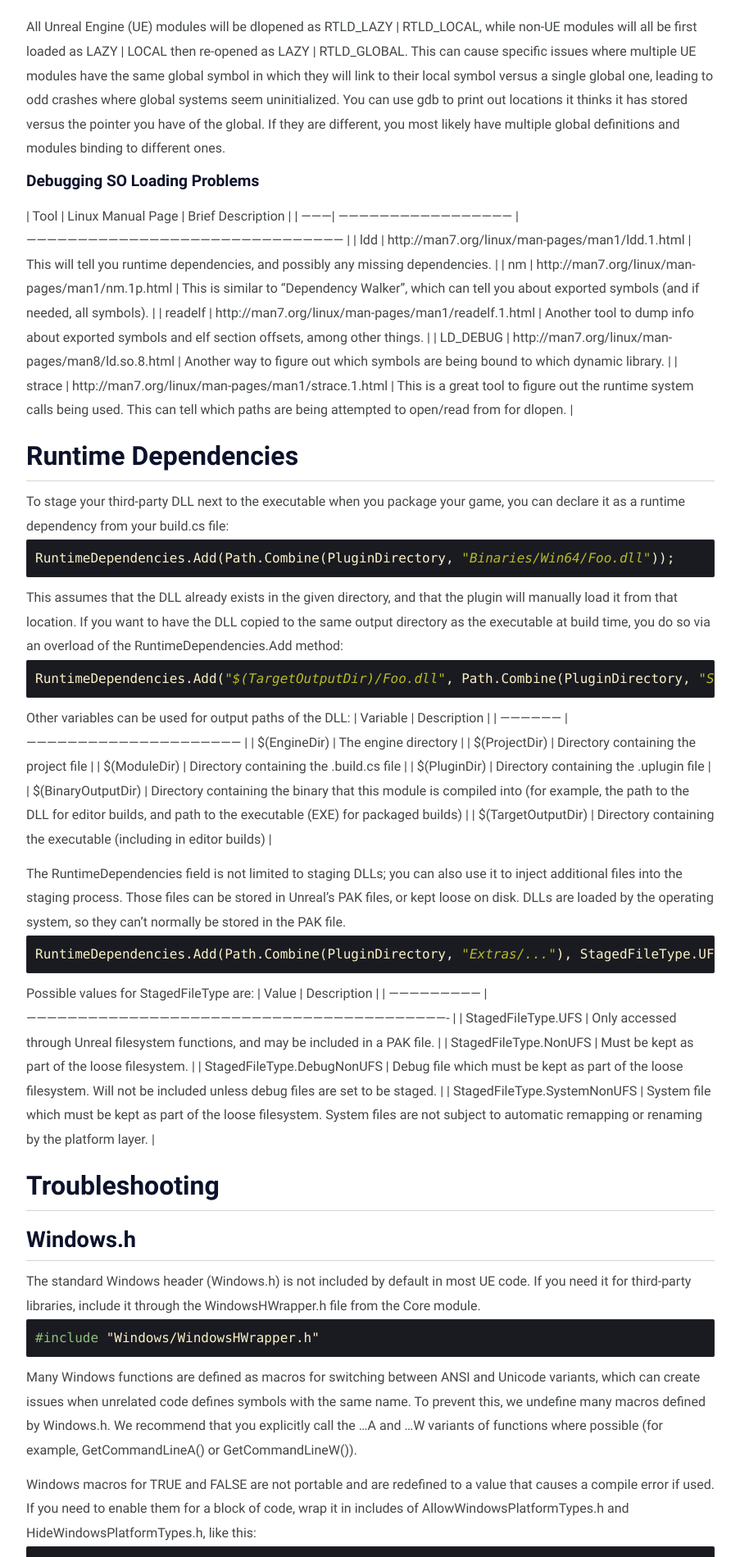
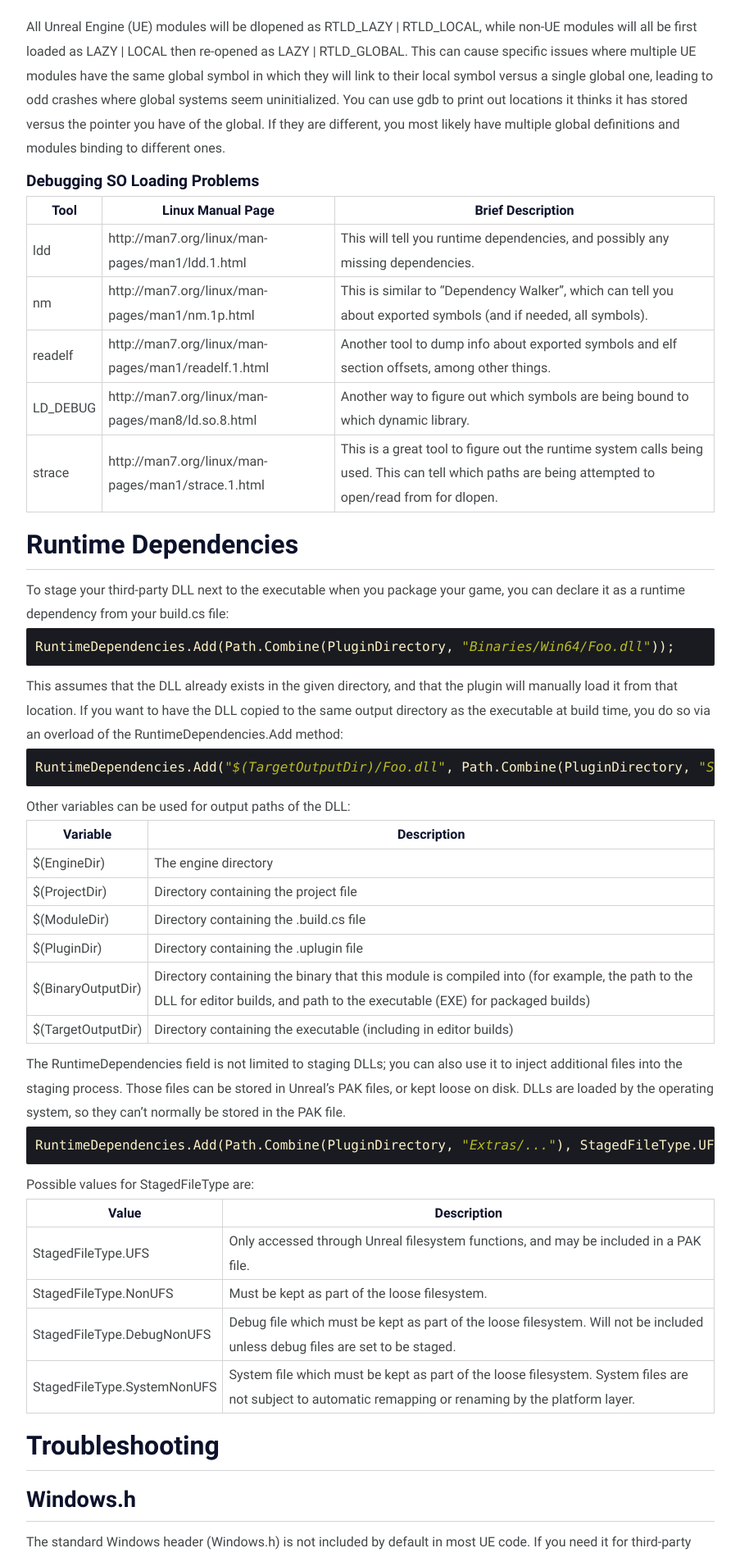
Before and after one commit to kulichin/kulichin.github.io, a Jekyll site: the page built from _posts/2022-01-01-unreal-third-party-libraries.md, in a window 1280 px wide. Shown: the part 3472-5371 px from the top of the page at 82% size, without its empty margins (188-1091 px from the left). Built offline with Jekyll 4.4.1, drawn with Linux system fonts in a browser that asks for light colours.

Commit message:
tables fixes

````diff
--- a/_posts/2022-01-01-unreal-third-party-libraries.md
+++ b/_posts/2022-01-01-unreal-third-party-libraries.md
@@ -91,12 +91,13 @@
 All Unreal Engine (UE) modules will be dlopened as RTLD_LAZY | RTLD_LOCAL, while non-UE modules will all be first loaded as LAZY | LOCAL then re-opened as LAZY | RTLD_GLOBAL. This can cause specific issues where multiple UE modules have the same global symbol in which they will link to their local symbol versus a single global one, leading to odd crashes where global systems seem uninitialized. You can use gdb to print out locations it thinks it has stored versus the pointer you have of the global. If they are different, you most likely have multiple global definitions and modules binding to different ones.
 
 ### Debugging SO Loading Problems
-| Tool     | Linux Manual Page                                   | Brief Description                                                                             |
-| ---------| --------------------------------------------------- | --------------------------------------------------------------------------------------------- |
-| ldd      | http://man7.org/linux/man-pages/man1/ldd.1.html     | This will tell you runtime dependencies, and possibly any missing dependencies.               |
-| nm       | http://man7.org/linux/man-pages/man1/nm.1p.html     | This is similar to "Dependency Walker", which can tell you about exported symbols (and if needed, all symbols).  |
-| readelf  | http://man7.org/linux/man-pages/man1/readelf.1.html | Another tool to dump info about exported symbols and elf section offsets, among other things. |
-| LD_DEBUG | http://man7.org/linux/man-pages/man8/ld.so.8.html   | Another way to figure out which symbols are being bound to which dynamic library.             |
+
+| Tool     | Linux Manual Page                                   | Brief Description                                                                                                                                   |
+| ---------| --------------------------------------------------- | ----------------------------------------------------------------------------------------------------------------------------------------------------|
+| ldd      | http://man7.org/linux/man-pages/man1/ldd.1.html     | This will tell you runtime dependencies, and possibly any missing dependencies.                                                                     |
+| nm       | http://man7.org/linux/man-pages/man1/nm.1p.html     | This is similar to "Dependency Walker", which can tell you about exported symbols (and if needed, all symbols).                                     |
+| readelf  | http://man7.org/linux/man-pages/man1/readelf.1.html | Another tool to dump info about exported symbols and elf section offsets, among other things.                                                       |
+| LD_DEBUG | http://man7.org/linux/man-pages/man8/ld.so.8.html   | Another way to figure out which symbols are being bound to which dynamic library.                                                                   |
 | strace   | http://man7.org/linux/man-pages/man1/strace.1.html  | This is a great tool to figure out the runtime system calls being used. This can tell which paths are being attempted to open/read from for dlopen. |
 
 # Runtime Dependencies
@@ -109,29 +110,29 @@
 ```c#
 RuntimeDependencies.Add("$(TargetOutputDir)/Foo.dll", Path.Combine(PluginDirectory, "Source/ThirdParty/bin/Foo.dll"));
 ```
+Other variables can be used for output paths of the DLL:
 
-Other variables can be used for output paths of the DLL:
-| Variable           | Description                                                     |
-| ------------------ | --------------------------------------------------------------- |
-| $(EngineDir)       | The engine directory                                            |
-| $(ProjectDir)      | Directory containing the project file                           |
-| $(ModuleDir)       | Directory containing the .build.cs file                         |
-| $(PluginDir)       | Directory containing the .uplugin file                          |
+| Variable           | Description                                                                                                                                                                  |
+| -------------------| ---------------------------------------------------------------------------------------------------------------------------------------------------------------------------- |
+| $(EngineDir)       | The engine directory                                                                                                                                                         |
+| $(ProjectDir)      | Directory containing the project file                                                                                                                                        |
+| $(ModuleDir)       | Directory containing the .build.cs file                                                                                                                                      |
+| $(PluginDir)       | Directory containing the .uplugin file                                                                                                                                       |
 | $(BinaryOutputDir) | Directory containing the binary that this module is compiled into (for example, the path to the DLL for editor builds, and path to the executable (EXE) for packaged builds) |
-| $(TargetOutputDir) | Directory containing the executable (including in editor builds) |
+| $(TargetOutputDir) | Directory containing the executable (including in editor builds)                                                                                                             |
 
 
 The RuntimeDependencies field is not limited to staging DLLs; you can also use it to inject additional files into the staging process. Those files can be stored in Unreal's PAK files, or kept loose on disk. DLLs are loaded by the operating system, so they can't normally be stored in the PAK file.
 ```c#
 RuntimeDependencies.Add(Path.Combine(PluginDirectory, "Extras/..."), StagedFileType.UFS);
 ```
+Possible values for StagedFileType are:
 
-Possible values for StagedFileType are:
-| Value                       | Description                                                                                                                  |
-| --------------------------- | ---------------------------------------------------------------------------------------------------------------------------- |
-| StagedFileType.UFS          | Only accessed through Unreal filesystem functions, and may be included in a PAK file.                                        |
-| StagedFileType.NonUFS       | Must be kept as part of the loose filesystem.                                                                                |
-| StagedFileType.DebugNonUFS  | Debug file which must be kept as part of the loose filesystem. Will not be included unless debug files are set to be staged. |
+| Value                       | Description                                                                                                                                            |
+| --------------------------- | ------------------------------------------------------------------------------------------------------------------------------------------------------ |
+| StagedFileType.UFS          | Only accessed through Unreal filesystem functions, and may be included in a PAK file.                                                                  |
+| StagedFileType.NonUFS       | Must be kept as part of the loose filesystem.                                                                                                          |
+| StagedFileType.DebugNonUFS  | Debug file which must be kept as part of the loose filesystem. Will not be included unless debug files are set to be staged.                           |
 | StagedFileType.SystemNonUFS | System file which must be kept as part of the loose filesystem. System files are not subject to automatic remapping or renaming by the platform layer. |
 
 # Troubleshooting
--- a/_sass/_base.scss
+++ b/_sass/_base.scss
@@ -369,9 +369,8 @@
 
 table {
   width: 100%;
-  margin-top: $spacing-half;
+  margin-top: 0px;
   border-collapse: collapse;
-  font-size: $small-font-size;
 
   thead {
     font-weight: $bold-weight;
--- a/_sass/_post.scss
+++ b/_sass/_post.scss
@@ -218,7 +218,7 @@
 
 	h4
 	{
-		@include relative-font-size(1.1);
+		@include relative-font-size(1.15);
 	}
 
 	h5
````
